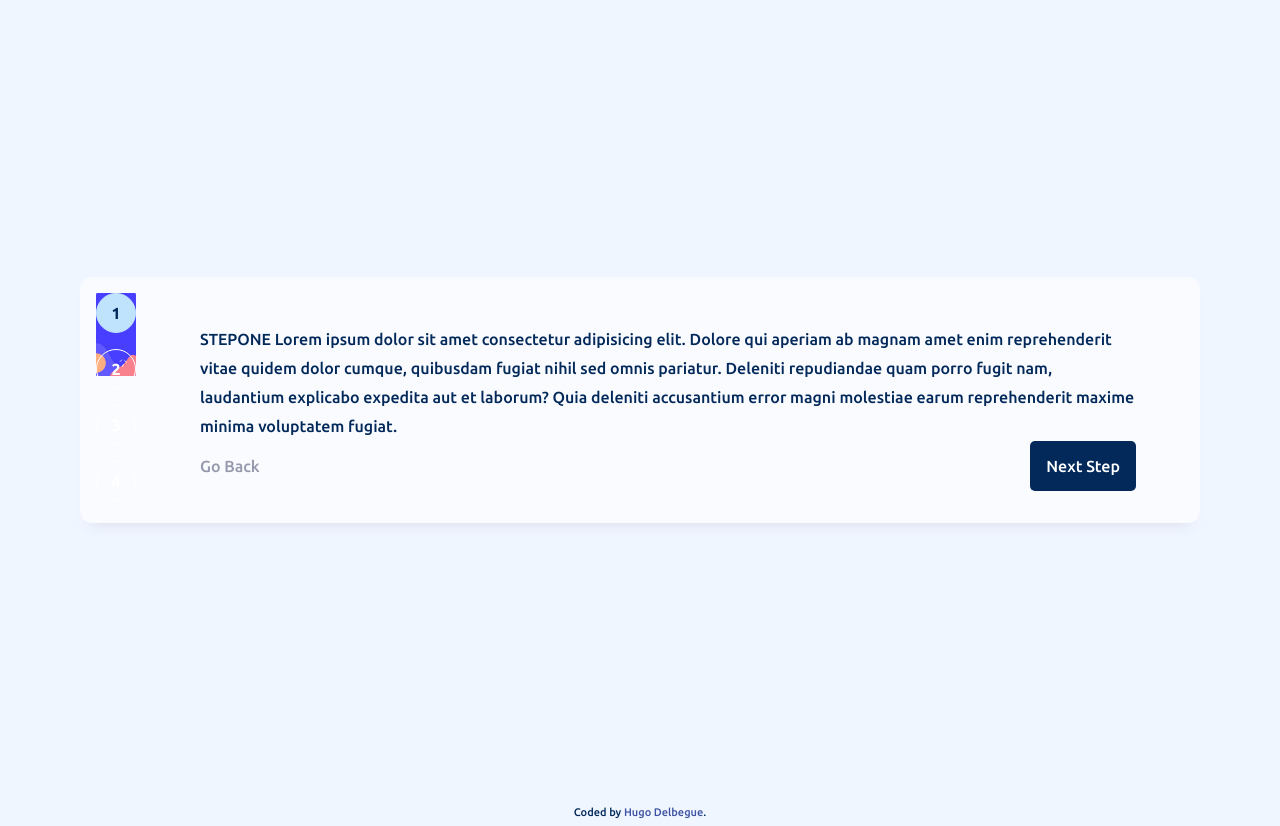
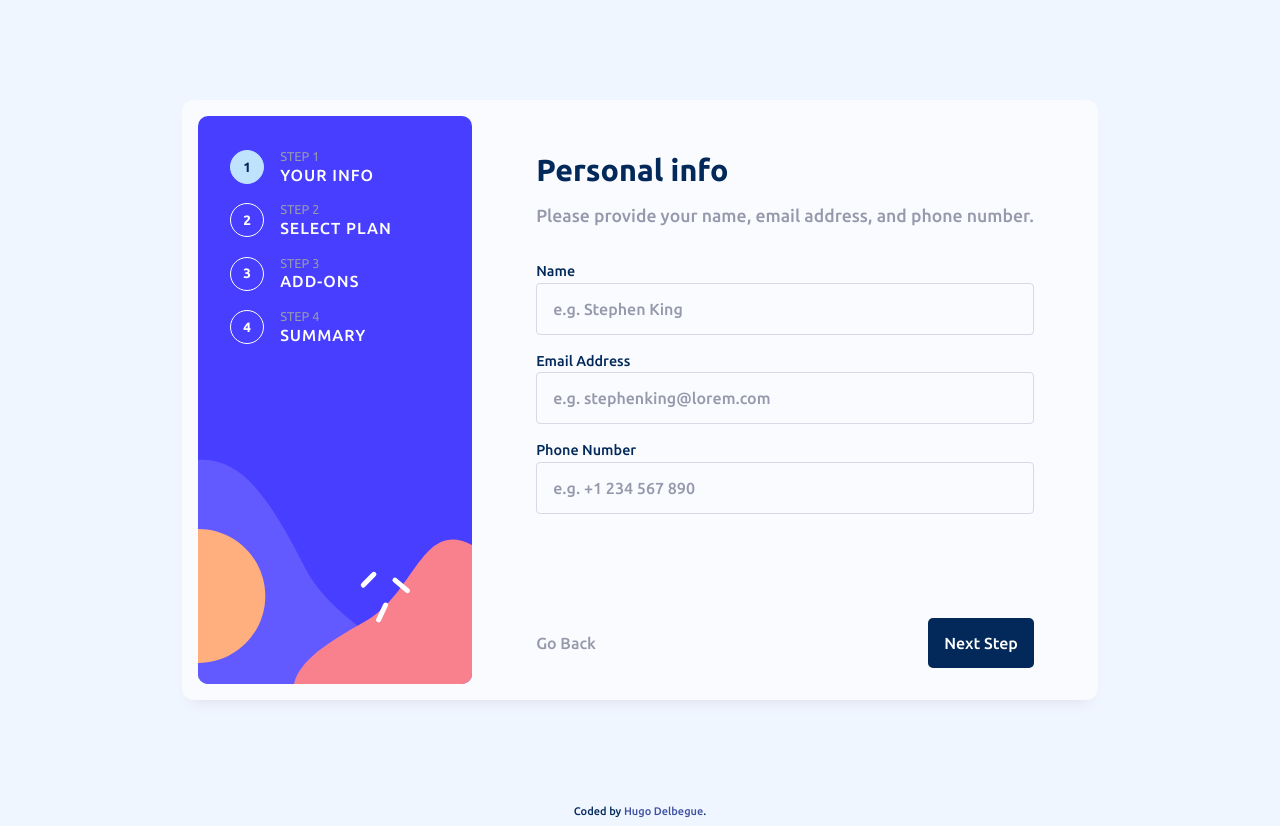
Before and after one commit to hugodelbegue/multi-step-form-main, a Vue app: page /your-info in a window 1280 px wide. Built offline with nearby package versions, Linux system fonts and the light colour scheme.

Commit message:
Upgrade design YourInfo component, add SelectPlan components

```diff
--- a/src/App.vue
+++ b/src/App.vue
@@ -7,7 +7,7 @@ import SwitchStep from './components/SwitchStep.vue'
 <template>
   <div class="wrapper">
     <header>
-      <div class="wrapper_header size">
+      <div class="wrapper_sidebar size">
         <Navbar />
       </div>
     </header>
@@ -39,19 +39,27 @@ import SwitchStep from './components/SwitchStep.vue'
     margin: auto;
     padding: var(--side-desktop);
     border-radius: var(--corner);
-    box-shadow: 0 10px 15px -10px var(--light-gray);
+    box-shadow: 0 10px 15px -10px var(--shadow-color);
   }
 }
 
-.wrapper_header {
+.wrapper_sidebar {
   background-image: url(./assets/images/bg-sidebar-mobile.svg);
   background-size: cover;
   background-repeat: no-repeat;
+  padding: var(--side-desktop-double);
+
 
   @media #{$tabletScreen} {
-    height: 100%;
+    height: 568px;
+    width: 274px;
     background-image: url(./assets/images/bg-sidebar-desktop.svg);
-    background-size: contain;
+    background-color: var(--second-background);
+    background-size: auto;
+
+    svg {
+      width: auto;
+    }
   }
 }
 
@@ -70,6 +78,7 @@ import SwitchStep from './components/SwitchStep.vue'
 }
 
 .wrapper_interface {
+  // TODO: gérer le responsive de l'interface en dessous de 375px
   position: absolute;
   top: 50%;
   transform: translate(0, -50%);
@@ -84,7 +93,7 @@ import SwitchStep from './components/SwitchStep.vue'
   background-color: var(--second-background);
   border-radius: var(--corner);
   padding: 2rem 1.5rem;
-  box-shadow: 0 10px 15px -10px var(--light-gray);
+  box-shadow: 0 10px 15px -10px var(--shadow-color);
 
   @media #{$tabletScreen} {
     padding: 0;
@@ -98,7 +107,7 @@ import SwitchStep from './components/SwitchStep.vue'
   display: flex;
   place-content: space-between;
   place-items: center;
-  box-shadow: 0 -5px 10px -10px var(--light-gray);
+  box-shadow: 0 -5px 10px -10px var(--shadow-color);
 
   @media #{$tabletScreen} {
     padding: 0;
--- a/src/assets/scss/base.scss
+++ b/src/assets/scss/base.scss
@@ -8,34 +8,33 @@
     --font-regular: 400;
     --font-semibold: 500;
     --font-bold: 700;
-    --font-line: 1.8;
+    --font-line: 1.5;
     --font-size: 16px;
 
     // layout
     --mobile: 375px;
     --tablet: 720px;
     --desktop: 1120px;
+    --gap: 1rem;
     --side-desktop: 1rem;
+    --side-desktop-double: calc(var(--side-desktop) * 2);
     --side: 5vw;
     --side-double: calc(var(--side) * 2);
     --corner: 12px;
     --corner-button: 5px;
-    // --endpoint: 2.8rem;
     --body-side: max(var(--side), calc(50% - var(--mobile) / 2));
 
     @media #{$tabletScreen} {
         --body-side: max(var(--side), calc(50% - var(--desktop) / 2));
     }
 
-    // @media #{$desktopScreen} {
-    //     --body-side: max(var(--side), calc(50% - var(--desktop) / 2));
-    // }
-
     // colors
     --font-color-dark: var(--marine-blue);
     --font-color-text: var(--cool-gray);
     --font-color-light: var(--white);
     --step-color: var(--light-blue);
+    --select-color: var(--light-gray);
+    --shadow-color: var(--light-gray);
     --main-background: var(--magnolia);
     --second-background: var(--alabaster);
 
--- a/src/assets/scss/main.scss
+++ b/src/assets/scss/main.scss
@@ -23,6 +23,28 @@ body {
     }
 }
 
+.wrapper_interface_content {
+    display: flex;
+    flex-direction: column;
+    gap: .7rem;
+
+    @media #{$tabletScreen} {
+        gap: var(--gap);
+    }
+}
+
+.wrapper_interface_paragraph {
+    .title {
+        margin-bottom: .3em;
+        font-size: 1.9em;
+    }
+
+    .description {
+        color: var(--font-color-text);
+        font-size: 1.1em;
+    }
+}
+
 .size {
     padding-left: var(--body-side);
     padding-right: var(--body-side);
--- a/src/components/Navbar.vue
+++ b/src/components/Navbar.vue
@@ -5,10 +5,34 @@ import { RouterLink } from 'vue-router'
 <template>
     <nav>
         <div class="wrapper_nav">
-            <RouterLink to="/your-info">1</RouterLink>
-            <RouterLink to="/select-plan">2</RouterLink>
-            <RouterLink to="/addons">3</RouterLink>
-            <RouterLink to="/summary">4</RouterLink>
+            <div class="step">
+                <RouterLink to="/your-info">1</RouterLink>
+                <div class="step_description">
+                    <span class="step_number">step&nbsp;1</span>
+                    <span class="step_title">your&nbsp;info</span>
+                </div>
+            </div>
+            <div class="step">
+                <RouterLink to="/select-plan">2</RouterLink>
+                <div class="step_description">
+                    <span class="step_number">step&nbsp;2</span>
+                    <span class="step_title">select&nbsp;plan</span>
+                </div>
+            </div>
+            <div class="step">
+                <RouterLink to="/addons">3</RouterLink>
+                <div class="step_description">
+                    <span class="step_number">step&nbsp;3</span>
+                    <span class="step_title">add-ons</span>
+                </div>
+            </div>
+            <div class="step">
+                <RouterLink to="/summary">4</RouterLink>
+                <div class="step_description">
+                    <span class="step_number">step&nbsp;4</span>
+                    <span class="step_title">summary</span>
+                </div>
+            </div>
         </div>
     </nav>
 </template>
@@ -17,7 +41,7 @@ import { RouterLink } from 'vue-router'
 .wrapper_nav {
     display: flex;
     place-content: center;
-    gap: 1rem;
+    gap: var(--gap);
     padding-top: var(--side-double);
     padding-bottom: calc(var(--side-double) + 5rem);
 
@@ -38,6 +62,42 @@ import { RouterLink } from 'vue-router'
         height: auto;
         aspect-ratio: 1/1;
         border-radius: 50%;
+
+        @media #{$tabletScreen} {
+            font-size: .85em;
+        }
+    }
+
+    .step {
+        display: flex;
+        place-items: center;
+        gap: var(--gap);
+    }
+
+    .step_description {
+        display: none;
+
+        @media #{$tabletScreen} {
+            display: flex;
+            flex-direction: column;
+        }
+
+        .step_number,
+        .step_title {
+            text-transform: uppercase;
+            line-height: 1.3;
+        }
+
+        .step_number {
+            color: var(--font-color-text);
+            font-size: .8em;
+            font-weight: var(--font-regular);
+        }
+
+        .step_title {
+            color: var(--font-color-light);
+            letter-spacing: 1px;
+        }
     }
 
     .router-link-active {
--- a/src/views/Selectplan.vue
+++ b/src/views/Selectplan.vue
@@ -1,11 +1,19 @@
 <template>
   <section>
-    STEPTWO
-    Lorem ipsum dolor sit amet consectetur adipisicing elit. Nesciunt, reprehenderit aspernatur suscipit qui fugit
-    consequuntur ratione enim animi! Placeat, dicta totam. Sed obcaecati consectetur, nesciunt omnis dignissimos molestiae
-    delectus repellat aut labore ut. Ducimus consequatur explicabo vitae quaerat sed porro dolores dolor at, nulla magni
-    itaque reiciendis sit repellat ut inventore voluptatum quos iste enim eveniet temporibus! Officia asperiores quam
-    dignissimos, magni nulla porro temporibus neque illum te
+    <div class="wrapper_interface_content">
+      <div class="wrapper_interface_paragraph">
+        <h2 class="title">Select your plan</h2>
+        <p class="description">You have the option of monthly or yearly billing.</p>
+      </div>
+      <div class="wrapper_plan">
+        <div class="choice_levels">
+          CHOICE
+        </div>
+        <div class="frequency">
+          FREQUENCY
+        </div>
+      </div>
+    </div>
   </section>
 </template>
 
--- a/src/views/Yourinfo.vue
+++ b/src/views/Yourinfo.vue
@@ -3,9 +3,57 @@
 
 <template>
   <section>
-    STEPONE
-    Lorem ipsum dolor sit amet consectetur adipisicing elit. Dolore qui aperiam ab magnam amet enim reprehenderit vitae
-    quidem dolor cumque, quibusdam fugiat nihil sed omnis pariatur. Deleniti repudiandae quam porro fugit nam, laudantium
-    explicabo expedita aut et laborum? Quia deleniti accusantium error magni molestiae earum reprehenderit maxime minima
-    voluptatem fugiat.
-  </section></template>
+    <div class="wrapper_interface_content">
+      <div class="wrapper_interface_paragraph">
+        <h2 class="title">Personal info</h2>
+        <p class="description">Please provide your name, email address, and phone number.</p>
+      </div>
+      <form>
+        <div class="wrapper_infos">
+          <div class="input">
+            <label for="name">Name</label>
+            <input class="name" type="text" name="name" id="name" placeholder="e.g. Stephen King">
+          </div>
+          <div class="input">
+            <label for="email">Email Address</label>
+            <input class="email" type="email" name="email" id="email" placeholder="e.g. stephenking@lorem.com">
+          </div>
+          <div class="input">
+            <label for="phone">Phone Number</label>
+            <input class="phone" type="tel" name="phone" id="phone" placeholder="e.g. +1 234 567 890">
+          </div>
+        </div>
+      </form>
+    </div>
+  </section>
+</template>
+
+<style lang="scss" scoped>
+.input {
+  display: flex;
+  flex-direction: column;
+  margin-top: var(--gap);
+
+  label {
+    font-size: .9em;
+  }
+}
+
+.name,
+.email,
+.phone {
+  --corner: 4px;
+  background-color: inherit;
+  padding: 1em;
+  font-family: var(--font-family);
+  font-weight: var(--font-semibold);
+  font-size: 1em;
+  border: 1px solid var(--select-color);
+  border-radius: var(--corner);
+
+  &::placeholder {
+    color: var(--font-color-text);
+    font-weight: var(--font-semibold);
+  }
+}
+</style>
```
Also changed, not shown: indexdefault.html (+0 -14 lines).
